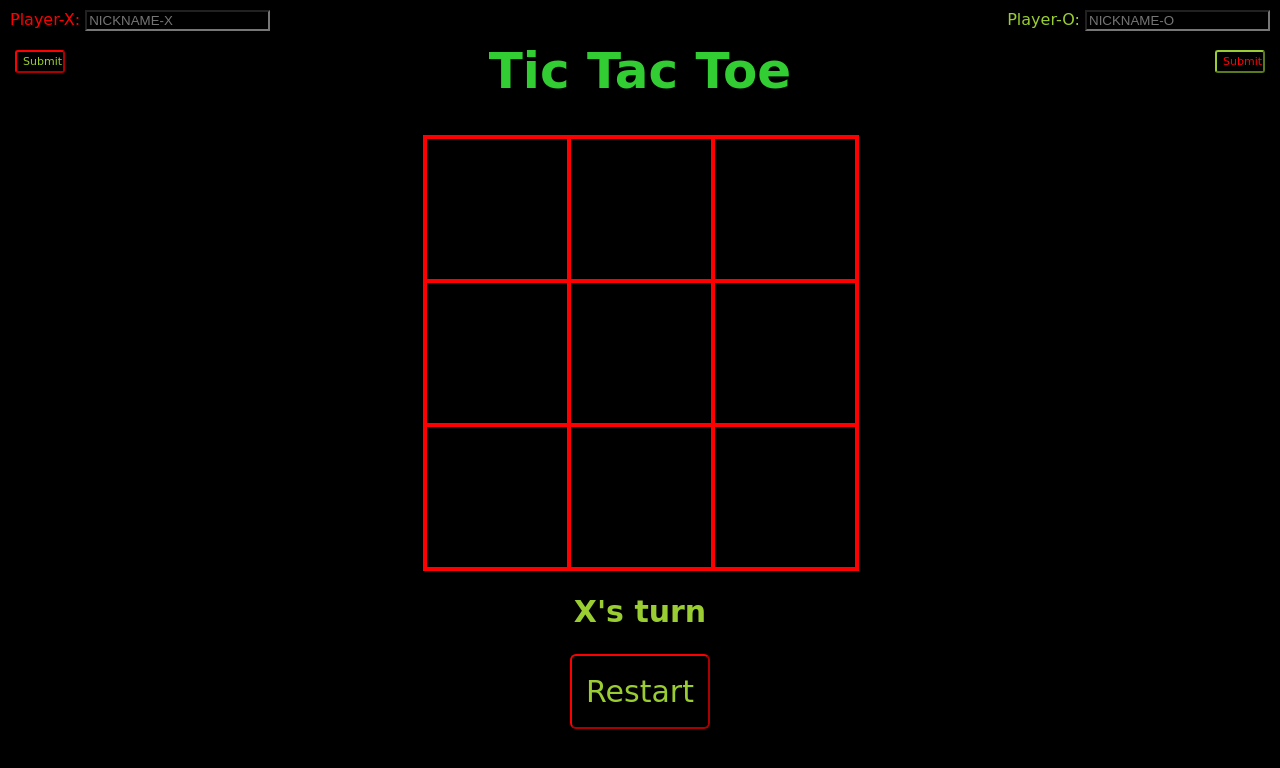
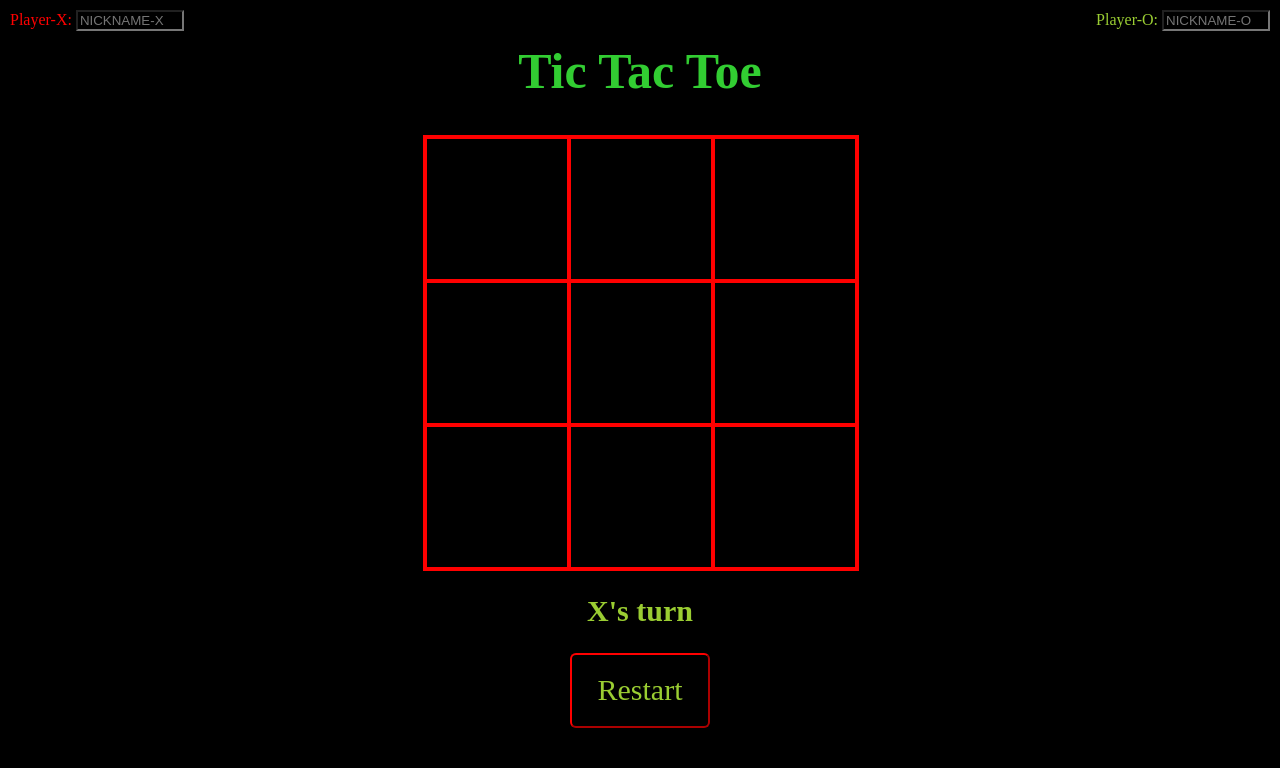
Before and after one commit to MatijaDjuricic/matijadjuricic.github.io, a PHP site: page / in a window 1280 px wide. Shown: the top 768 px of the page. Run offline with PHP 8.4, Linux system fonts and the light colour scheme.

Commit message:
projects

```diff
--- a/Tic_tac_toe/index.html
+++ b/Tic_tac_toe/index.html
@@ -14,14 +14,12 @@
         <label for="fname1">Player-X:</label>
         <input type="text" class="fname1" name="fname1" placeholder="NICKNAME-X"><br><br>
     </form>
-        <button id="submit1" onclick = "addname(this)">Submit</button>
         </div>
         <div id="single-item">
     <form  id="playerO" method="get">
         <label for="fname2">Player-O:</label>
         <input type="text" class="fname2" placeholder="NICKNAME-O"><br><br>
     </form>
-        <button id="submit2" onclick = "addname(this)">Submit</button>
         </div>
     <div id="gameContainer">
         <h1>Tic Tac Toe</h1>
--- a/Tic_tac_toe/style.css
+++ b/Tic_tac_toe/style.css
@@ -18,7 +18,7 @@ h1 {
     animation: typing 2s steps(10), blink .1s step-end infinite alternate;
     white-space: nowrap;
     overflow: hidden;
-    font-family: "Permanent Marker", cursive;
+    font-family: "Permanent Marker";
     font-size: 50px;
 }
 .cell {
@@ -32,8 +32,16 @@ h1 {
     cursor: pointer;
 }
 #gameContainer {
-    font-family: "Permanent Marker", cursive;
+    font-family: "Permanent Marker";
     text-align: center;
+}
+.fname1 {
+  width: 100px;
+  color: red;
+}
+.fname2 {
+  width: 100px;
+  color: yellowgreen;
 }
 #cellContainer {
     display: grid;
@@ -53,7 +61,7 @@ button {
     width: 140px;
     height: 75px;
     border-radius: 6px;
-    font-family: "Permanent Marker", cursive;
+    font-family: "Permanent Marker";
     font-size: 30px;
 }
 button:hover {
@@ -62,7 +70,7 @@ button:hover {
 }
 #playerX {
     color:red;
-    font-family: "Permanent Marker", cursive;
+    font-family: "Permanent Marker";
     top: 10px;
     left: 10px;
     position: absolute;
@@ -70,45 +78,9 @@ button:hover {
 }
 #playerO {
     color: yellowgreen;
-    font-family: "Permanent Marker", cursive;
+    font-family: "Permanent Marker";
     position: absolute;
     top: 10px;
     right: 10px;
     margin: auto;
 }
-#submit1 {
-    position: absolute;
-    left: 3px;
-    background-color: black;
-    color: yellowgreen;
-    border-color: red;
-    top: 50px;
-    left: 15px;
-    width: 50px;
-    height: 23px;
-    border-radius: 3px;
-    font-family: "Permanent Marker", cursive;
-    font-size: 11px;
-}
-#submit1:hover {
-    color: red;
-    border-color: yellowgreen;
-}
-#submit2 {
-    position: absolute;
-    right: 3px;
-    background-color: black;
-    color: red;
-    border-color: yellowgreen;
-    top: 50px;
-    right: 15px;
-    width: 50px;
-    height: 23px;
-    border-radius: 3px;
-    font-family: "Permanent Marker", cursive;
-    font-size: 11px;
-}
-#submit2:hover {
-    color: yellowgreen;
-    border-color: red;
-}
```
